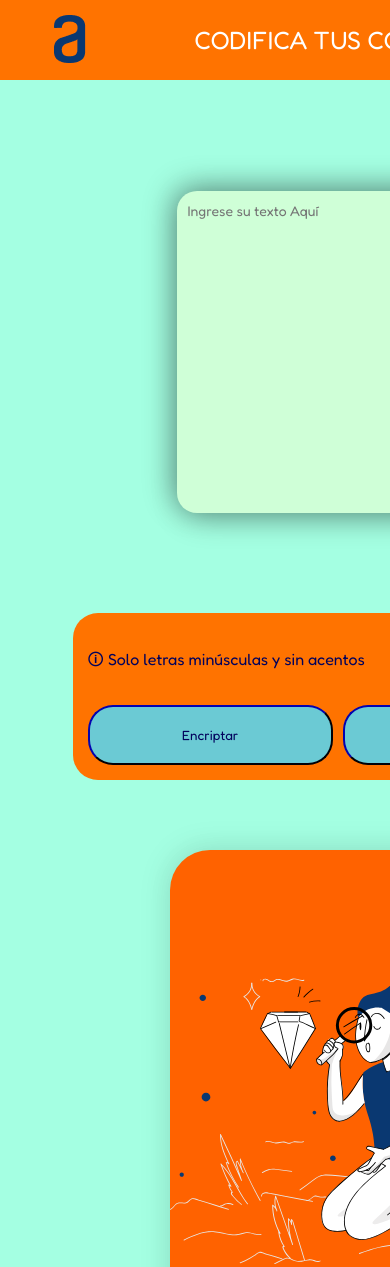
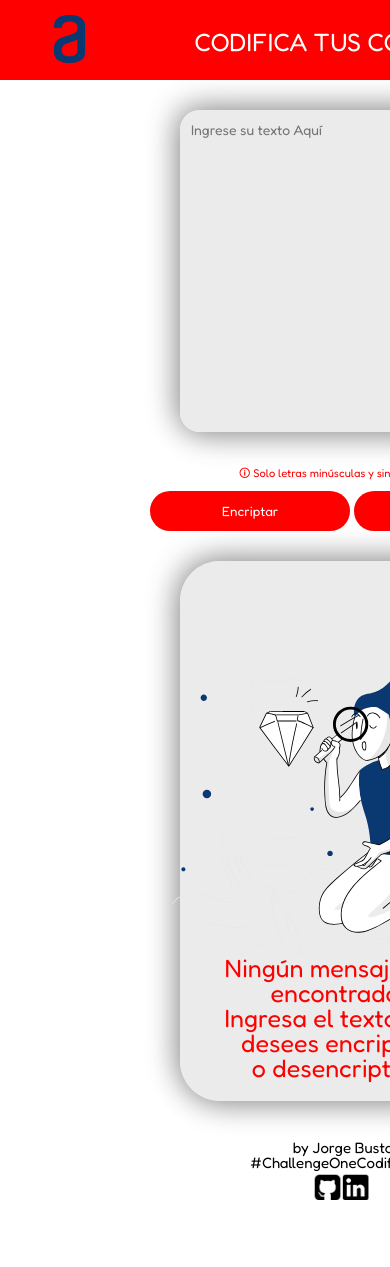
Before and after one commit to JorgeRandomGamer/Encriptador, a plain HTML site: page index.html in a window 390 px wide. Shown: the top 1267 px of the page. After the commit the page ends 1200 px from the top, so only its background shows below. Drawn offline with Linux system fonts and the light colour scheme; a web font is replaced by a local one.

Commit message:
pagina v 2.0

```diff
--- a/index.html
+++ b/index.html
@@ -4,6 +4,7 @@
     <meta charset="UTF-8">
     <meta name="viewport" content="width=device-width, initial-scale=1.0">
     <title>Encriptador</title>
+    <link rel="stylesheet" href="reset.css">
     <link rel="stylesheet" href="styles.css">
     <link rel="icon" type="image/png" href="resources/icon.png">
     <link rel="preconnect" href="https://fonts.googleapis.com">
@@ -16,8 +17,9 @@
         <p>CODIFICA TUS CODIGOS SECRETOS</p>
     </header>
 
+    <main>
         <div class="textPlace">
-        <textarea name="texto" id="text" placeholder="Ingrese su texto Aquí"></textarea>
+            <textarea name="texto" class="text" placeholder="Ingrese su texto Aquí"></textarea>
 
             <div id="bottom">
                 <p id="ad">🛈 Solo letras minúsculas y sin acentos</p>
@@ -168,12 +170,14 @@
                 </clipPath>
                 </defs>
                 </svg>
-        <p id="warning">Ningún mensaje fue encontrado<br>Ingresa el texto que desees encriptar o desencriptar.</p>
-        <textarea name="traduccion" id="traduccion" cols="30" rows="10"></textarea>
+            <textarea name="traduccion" class="traduccion" cols="30" rows="10" hidden></textarea>
+            <p id="warning">Ningún mensaje fue encontrado<br>Ingresa el texto que desees encriptar <br> o desencriptar.</p>
             <button id="copy" hidden onclick="copiar();">Copiar</button>
         </div>
 
         <script src="script.js"></script>
+
+    </main>
 
     <footer>
         <p>by Jorge Bustos</p>
--- /dev/null
+++ b/reset.css
@@ -0,0 +1,48 @@
+/* http://meyerweb.com/eric/tools/css/reset/
+   v2.0 | 20110126
+   License: none (public domain)
+*/
+
+html, body, div, span, applet, object, iframe,
+h1, h2, h3, h4, h5, h6, p, blockquote, pre,
+a, abbr, acronym, address, big, cite, code,
+del, dfn, em, img, ins, kbd, q, s, samp,
+small, strike, strong, sub, sup, tt, var,
+b, u, i, center,
+dl, dt, dd, ol, ul, li,
+fieldset, form, label, legend,
+table, caption, tbody, tfoot, thead, tr, th, td,
+article, aside, canvas, details, embed,
+figure, figcaption, footer, header, hgroup,
+menu, nav, output, ruby, section, summary,
+time, mark, audio, video {
+	margin: 0;
+	padding: 0;
+	border: 0;
+	font-size: 100%;
+	font: inherit;
+	vertical-align: baseline;
+}
+/* HTML5 display-role reset for older browsers */
+article, aside, details, figcaption, figure,
+footer, header, hgroup, menu, nav, section {
+	display: block;
+}
+body {
+	line-height: 1;
+}
+ol, ul {
+	list-style: none;
+}
+blockquote, q {
+	quotes: none;
+}
+blockquote:before, blockquote:after,
+q:before, q:after {
+	content: '';
+	content: none;
+}
+table {
+	border-collapse: collapse;
+	border-spacing: 0;
+}
--- a/script.js
+++ b/script.js
@@ -2,7 +2,7 @@ let firstTry = true;
 
 function encriptar(){
 
-    let textoAntiguo = document.getElementById('text').value;
+    let textoAntiguo = document.querySelector('.text').value;
     let textoNuevo = "";
 
     if(textoAntiguo.length > 0){
@@ -30,20 +30,20 @@ function encriptar(){
         }
 
         if(firstTry){
+            firstTry = false;
             document.getElementById('mona').remove();
-            document.getElementById('warning').remove();
-            firstTry = false;
             document.getElementById('copy').removeAttribute('hidden');
+            document.querySelector('.traduccion').removeAttribute('hidden');
         }
 
-        document.getElementById('traduccion').innerHTML = textoNuevo;
-        document.getElementById('text').value = '';
+        document.getElementById('warning').innerHTML='Su Mensaje Fue Encriptado Correctamente :D';
+        document.querySelector('.traduccion').innerHTML = textoNuevo;
     }
 }
 
 function desencriptar(){
 
-    let textoAntiguo = document.getElementById('text').value;
+    let textoAntiguo = document.querySelector('.text').value;
     let textoNuevo = "";
 
     if(textoAntiguo.length > 0){
@@ -106,13 +106,14 @@ function desencriptar(){
         }
 
         if(firstTry){
+            firstTry = false;
             document.getElementById('mona').remove();
-            document.getElementById('warning').remove();
-            firstTry = false;
             document.getElementById('copy').removeAttribute('hidden');
+            document.querySelector('.traduccion').removeAttribute('hidden');
         }
-        document.getElementById('traduccion').innerHTML = textoNuevo;
-        document.getElementById('text').value = '';
+        document.getElementById('warning').innerHTML='Su Mensaje Fue Desencriptado Correctamente :D';
+        document.querySelector('.traduccion').innerHTML = textoNuevo;
+        document.getElementById('.text').value = '';
     }
 }
 
@@ -127,6 +128,6 @@ function buscarPalabraEncriptada(palabraBuscada, aux, texto, posicion){
 }
 
 function copiar(){
-    document.getElementById('traduccion').select();
+    document.querySelector('.traduccion').select();
     document.execCommand('copy');
 }
--- a/styles.css
+++ b/styles.css
@@ -1,12 +1,12 @@
 @media screen {
 
     header{
+        position: absolute;
         top: 0;
         left: 0;
         width: 100%;
         height: 80px;
-        background-color: rgb(255, 115, 0);
-        position: absolute;
+        background-color: red;
         color: white;
         text-align: center;
         font-size: 25px;
@@ -18,115 +18,122 @@
         left: 10px;
         padding-top: 15px;
     }
-    body{
-        background-color: rgb(164, 255, 226);
+
+    main {
+        margin-top: 80px;
         margin-left: 200px;
         display: flex;
-        flex-direction: row;
-        align-items: center;
-        justify-content: space-evenly;
-        height: 100vh;
-        gap: 100px;
+        justify-content: space-around;
     }
 
     .textPlace{
-        display: flex;
-        flex-direction: column;
-        gap: 100px;
-        width: 500px;
-        align-items: center;
-
+        display: grid;
+        justify-content: center;
+        width: 600px;
     }
 
-    #text{
-        display: block;
-        background: rgb(207, 255, 215);
+    .text{
+        background-color: rgba(234, 234, 234, 0.911);
         border-color: transparent;
         border-radius: 20px;
+        margin: 100px auto -200px auto;
         padding: 10px;
-        width: 90%;
-        min-width: 300px;
+        width: 80%;
         height: 300px;
         font-size: 20px;
         font-family: "Fredoka", sans-serif;
-        resize: vertical;
         box-shadow: 5px 5px 30px rgba(0, 0, 0, 0.3), -5px -5px 30px rgba(0, 0, 0, 0.3);
     }
 
+    .text:active {
+        transform: scale(1.01);
+    }
+
     #bottom{
-        background-color: rgb(255, 115, 0);
         width: 500px;
         border-radius: 25px;
         font-family: "Fredoka", sans-serif;
     }
 
     #ad{
-        margin-top: 20px;
-        margin-bottom: 10px;
-        color: rgb(2, 2, 92);
+        margin: 0 0 10px 100px;
+        color: red;
     }
 
     .buttons{
-        margin-top: 20px;
-        display: flex;
-        flex-direction: row;
-        gap: 10px;
+        padding: 10px 40px;
+        display: inline;
+        width: 50%;
     }
 
     .in, .out{
-        width: 100%;
-        height: 60px;
+        margin: 0 auto;
+        height: 40px;
+        width: 40%;
         border-radius: 25px;
-        background-color: rgba(78, 220, 255, 0.832);
-        color: rgb(2, 2, 92);
-        border-color: rgb(2, 2, 92);
         font-family: "Fredoka", sans-serif;
     }
 
     .rectangle{
-        background-color: rgb(255, 98, 0);
+        display: flex;
+        flex-direction: column;
+        align-items: center;
+        background-color: rgba(234, 234, 234, 0.911);
         border-radius: 40px;
-        box-shadow: 5px 5px 30px #00000014, -5px -5px 30px #00000014;
-        width: 70%;
-        min-width: 300px;
-        max-width: 500px;
-        height: 80%;
-        margin-top: 50px;
+        box-shadow: 5px 5px 30px rgba(0, 0, 0, 0.3), -5px -5px 30px rgba(0, 0, 0, 0.3);
+        width: 40%;
+        height: 800px;
+        margin: 20px auto;
         padding: 20px;
         font-family: "Fredoka", sans-serif;
     }
 
     #mona{
         margin-top: 80px;
-        margin-left: 80px;
     }
 
     #warning{
-        margin-top: 50px;
         text-align: center;
         font-size: 25px;
+        color: red;
+        box-sizing: border-box;
     }
 
-    #traduccion{
+    .traduccion{
+        color: rgb(255, 8, 0);
+        margin-top: 200px;
+        text-align: center;
         background-color: transparent;
         border-color: transparent;
         font-size: 20px;
-        width: 100%;
-        min-height: 20px;
-        max-height: 100%;
-        height: auto;
+        width: 80%;
+        height: 400px;
         font-family: "Fredoka", sans-serif;
     }
 
     #copy{
         border-radius: 25px;
-        width: 100%;
-        height: 40px;
-        margin-top: 90%;
-        background-color: rgba(78, 220, 255, 0.832);
-        color: rgb(2, 2, 92);
-        border-color: rgb(2, 2, 92);
+        width: 90%;
+        height: 80px;
+        margin-top: 50%;
         font-family: "Fredoka", sans-serif;
+        box-sizing: border-box;
+    }
+
+    button {
+        background-color: red;
+        color: white;
+        border: none;
+    }
+
+    button:active {
+        transform: scale(1.02);
+    }
+
+    button:hover {
+        cursor: pointer;
+        color: red;
+        background-color: transparent;
     }
 
     .rrss{
@@ -139,11 +146,12 @@
     }
 
     footer{
+        color: black;
         display: flex;
         align-items: center;
         flex-direction: column;
         position: absolute;
-        top: 85%;
+        bottom: 20px;
         left: 25%;
         font-family: "Fredoka", sans-serif;
         font-size: 15px;
@@ -151,65 +159,65 @@
 
 }
 @media (max-width: 800px) {
-    .logo {
-        width: 30px;
-        height: 30px;
+    header{
+        width: 800px;
+        height: 50px;
+        text-align: center;
+        padding-top: 30px;
+        background-color: red;
+        color: white;
+        font-size: 25px;
+        font-family: "Fredoka", sans-serif;
     }
 
-    header{
-        width: 800px;
-        height: 80px;
-        text-align: center;
-        font-size: 25px;
+    #logo {
+        position: absolute;
+        top: 0;
     }
 
-    body{
-        display: flex;
-        flex-direction: column;
-        align-items: start;
-        justify-content: center;
+    main {
+        display: inline-block;
     }
 
-    #text {
-        background: rgb(207, 255, 215);
-        border-color: transparent;
-        border-radius: 20px;
-        margin-top: 1000px;
+    .textPlace{
+        display: inline-block;
+        margin: 10px auto;
+        width: 60%;
+    }
+
+    .text {
         font-size: 14px;
-        max-width: 300px;
-        width: 100vh;
+        width: 300px;
         height: 300px;
-        margin-right: 225px;
+        margin: 20px 0 20px -20px;
         box-shadow: 5px 5px 30px rgba(0, 0, 0, 0.3), -5px -5px 30px rgba(0, 0, 0, 0.3);
     }
 
     #bottom{
-        display: flex;
-        flex-direction: column;
-        padding: 15px;
-        margin-right: 225px;
-        gap: 10px;
+        display: inline-block;
+        margin-left: -50px;
     }
 
-    .buttons {
-        margin-top: 10px;
+    #ad{
+        margin: 10px 20px;
+        transform: scale(0.7);
+        color: red;
+    }
+
+    .buttons{
+        padding: 10px 0;
+        display: inline;
+        width: 40%;
     }
 
     .rectangle{
-        background-color: rgb(255, 98, 0);
-        width: 300px;
-        height: 700px;
-        padding: 20px;
-        border-radius: 40px;
-        transform: translate(-30px, -80px);
-        box-shadow: 5px 5px 30px #00000014, -5px -5px 30px #00000014;
+        width: 60%;
+        height: 500px;
+        margin-left: -20px;
     }
 
-    #mona{
-        transform: translate(-100px, 10px);
-    }
-
-    #traduccion {
+    .traduccion {
+        margin-top: 50px;
         font-size: 14px;
         height: 100px;
     }
@@ -223,12 +231,10 @@
     }
 
     footer{
-        display: flex;
-        flex-direction: column;
         position: absolute;
-        top: 1650px;
+        top: 1100px;
         left:250px;
-        padding-bottom: 20px;
+        margin: 40px auto;
     }
 
 }
```
Lines whose indentation alone changed are shown as unchanged.
